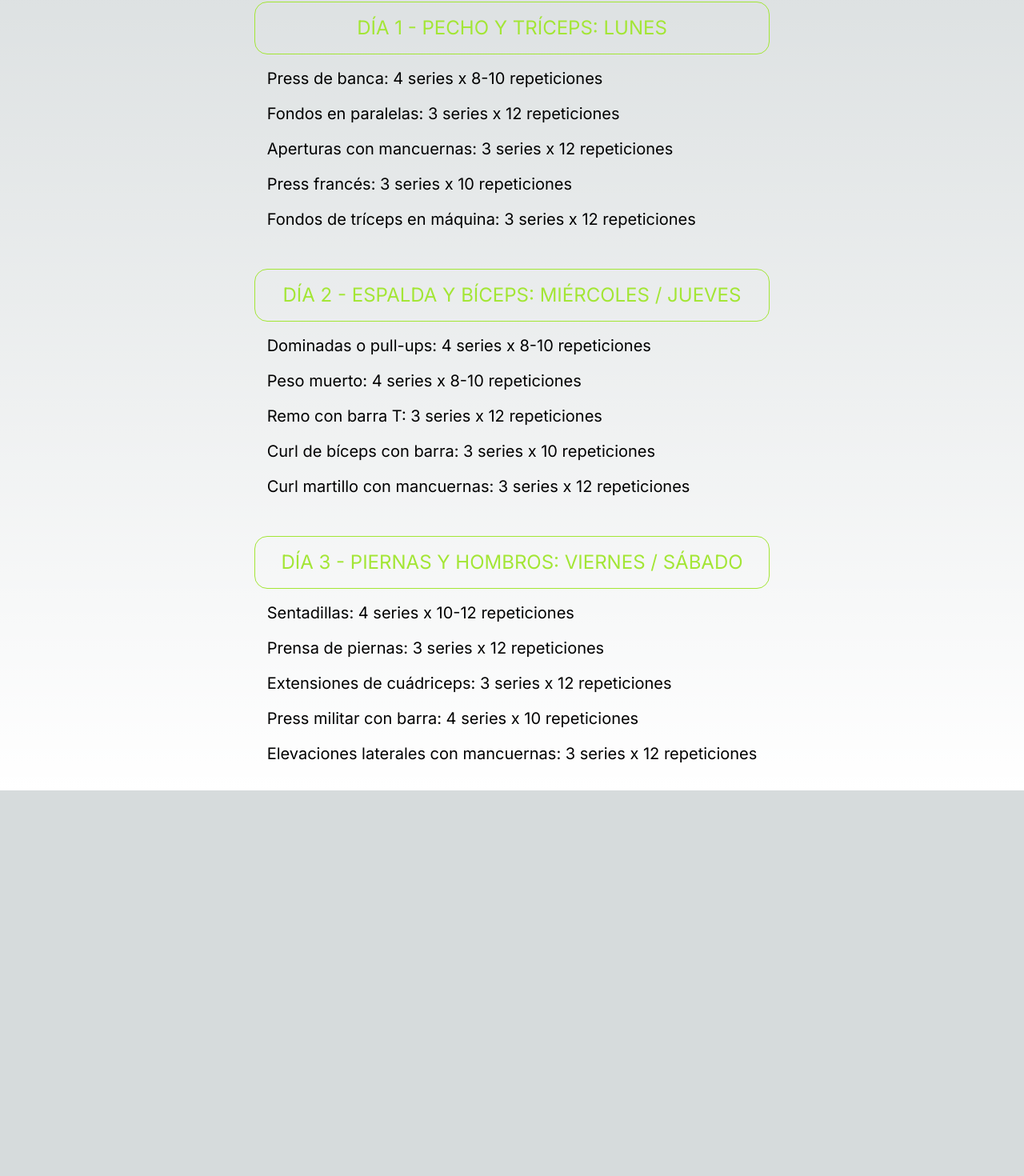
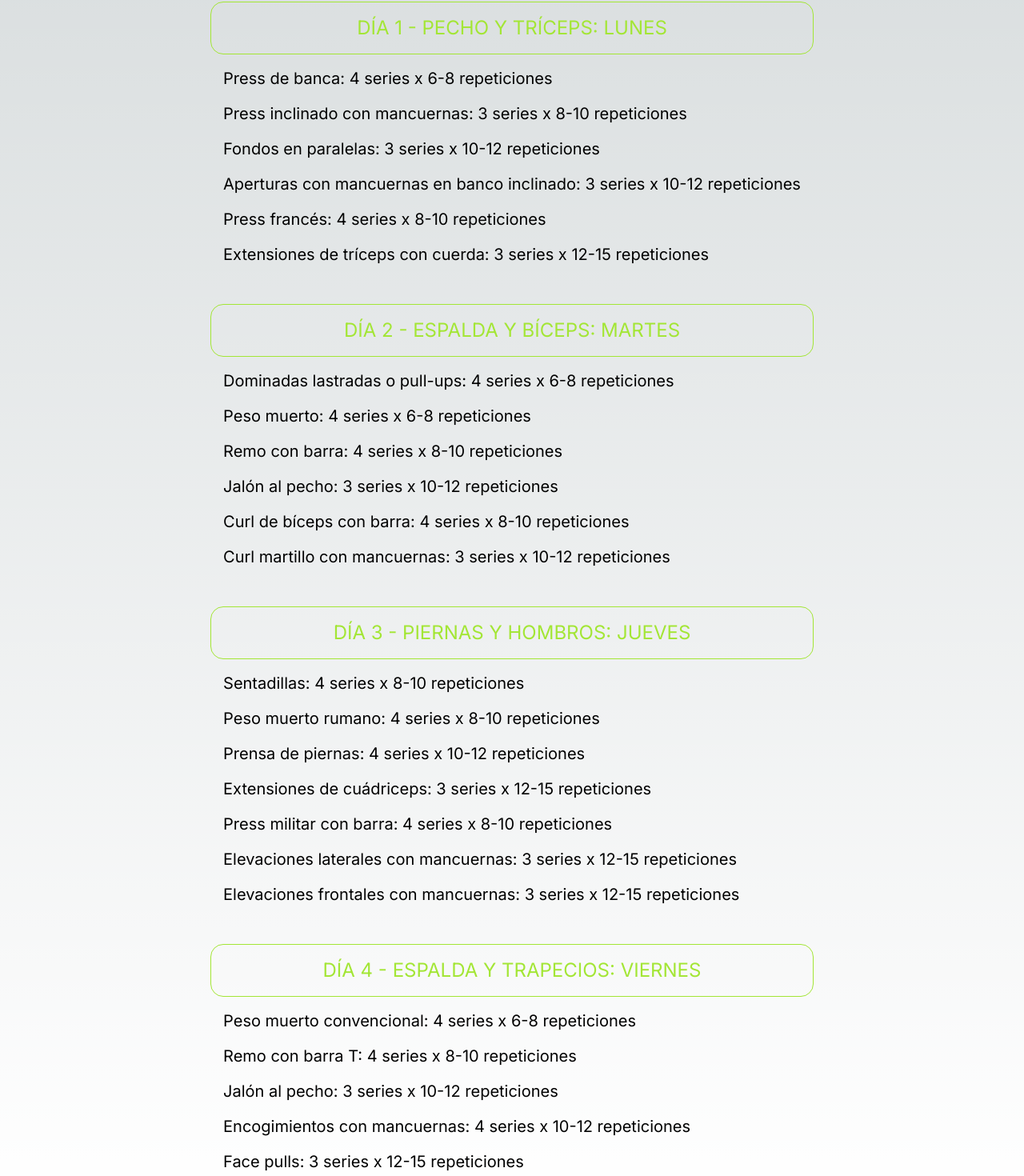
Before and after one commit to PabloMur/rutina, a Next.js app: page / in a window 1280 px wide. Shown: the part 228-1698 px from the top of the page at 80% size. Before the commit the page ends 1216 px from the top, so only its background shows below. Built offline with nearby package versions, Linux system fonts and the light colour scheme.

Commit message:
routine update and upgrade

```diff
--- a/src/app/page.tsx
+++ b/src/app/page.tsx
@@ -4,31 +4,45 @@ const rutinaCompleta = [
   {
     day: "Día 1 - Pecho y Tríceps: Lunes",
     steps: [
-      "Press de banca: 4 series x 8-10 repeticiones",
-      "Fondos en paralelas: 3 series x 12 repeticiones",
-      "Aperturas con mancuernas: 3 series x 12 repeticiones",
-      "Press francés: 3 series x 10 repeticiones",
-      "Fondos de tríceps en máquina: 3 series x 12 repeticiones",
+      "Press de banca: 4 series x 6-8 repeticiones",
+      "Press inclinado con mancuernas: 3 series x 8-10 repeticiones",
+      "Fondos en paralelas: 3 series x 10-12 repeticiones",
+      "Aperturas con mancuernas en banco inclinado: 3 series x 10-12 repeticiones",
+      "Press francés: 4 series x 8-10 repeticiones",
+      "Extensiones de tríceps con cuerda: 3 series x 12-15 repeticiones",
     ],
   },
   {
-    day: "Día 2 - Espalda y Bíceps: Miércoles / Jueves",
+    day: "Día 2 - Espalda y Bíceps: Martes",
     steps: [
-      "Dominadas o pull-ups: 4 series x 8-10 repeticiones",
-      "Peso muerto: 4 series x 8-10 repeticiones",
-      "Remo con barra T: 3 series x 12 repeticiones",
-      "Curl de bíceps con barra: 3 series x 10 repeticiones",
-      "Curl martillo con mancuernas: 3 series x 12 repeticiones",
+      "Dominadas lastradas o pull-ups: 4 series x 6-8 repeticiones",
+      "Peso muerto: 4 series x 6-8 repeticiones",
+      "Remo con barra: 4 series x 8-10 repeticiones",
+      "Jalón al pecho: 3 series x 10-12 repeticiones",
+      "Curl de bíceps con barra: 4 series x 8-10 repeticiones",
+      "Curl martillo con mancuernas: 3 series x 10-12 repeticiones",
     ],
   },
   {
-    day: "Día 3 - Piernas y Hombros: Viernes / Sábado",
+    day: "Día 3 - Piernas y Hombros: Jueves",
     steps: [
-      "Sentadillas: 4 series x 10-12 repeticiones",
-      "Prensa de piernas: 3 series x 12 repeticiones",
-      "Extensiones de cuádriceps: 3 series x 12 repeticiones",
-      "Press militar con barra: 4 series x 10 repeticiones",
-      "Elevaciones laterales con mancuernas: 3 series x 12 repeticiones",
+      "Sentadillas: 4 series x 8-10 repeticiones",
+      "Peso muerto rumano: 4 series x 8-10 repeticiones",
+      "Prensa de piernas: 4 series x 10-12 repeticiones",
+      "Extensiones de cuádriceps: 3 series x 12-15 repeticiones",
+      "Press militar con barra: 4 series x 8-10 repeticiones",
+      "Elevaciones laterales con mancuernas: 3 series x 12-15 repeticiones",
+      "Elevaciones frontales con mancuernas: 3 series x 12-15 repeticiones",
+    ],
+  },
+  {
+    day: "Día 4 - Espalda y Trapecios: Viernes",
+    steps: [
+      "Peso muerto convencional: 4 series x 6-8 repeticiones",
+      "Remo con barra T: 4 series x 8-10 repeticiones",
+      "Jalón al pecho: 3 series x 10-12 repeticiones",
+      "Encogimientos con mancuernas: 4 series x 10-12 repeticiones",
+      "Face pulls: 3 series x 12-15 repeticiones",
     ],
   },
 ];
```
